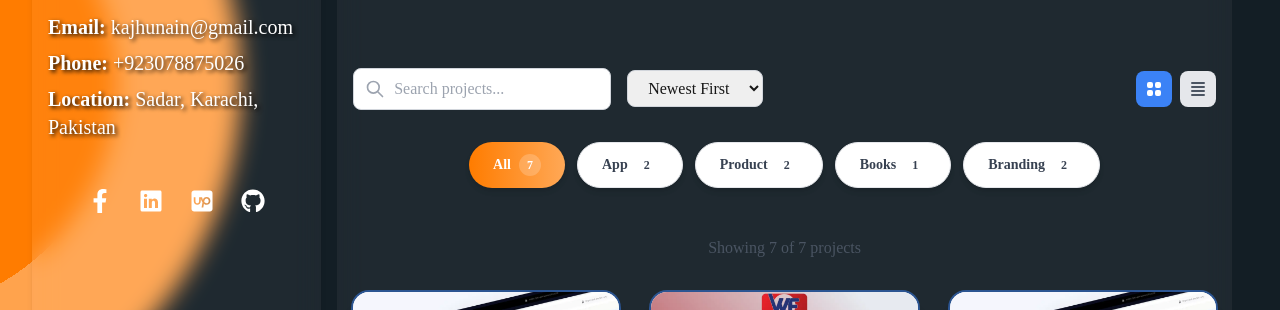
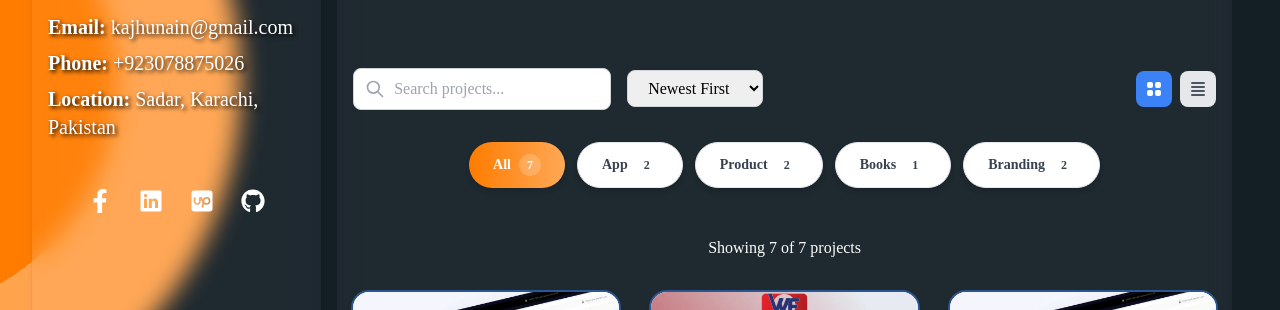
Before and after one commit to HunainAfzal-Dev/hunains-portfolio, a Next.js app: page /all-projects in a window 1280 px wide. Shown: the part 327-637 px from the top of the page. Built offline with nearby package versions, Linux system fonts and the light colour scheme.

Commit message:
`Update select and text elements in Projects component with new class names`

```diff
--- a/src/app/(client)/all-projects/page.tsx
+++ b/src/app/(client)/all-projects/page.tsx
@@ -265,7 +265,7 @@
               <select
                 value={sortBy}
                 onChange={(e) => setSortBy(e.target.value as any)}
-                className="px-4 py-2 border border-gray-300 rounded-lg focus:ring-2 focus:ring-blue-500 focus:border-transparent outline-none"
+                className="text-black px-4 py-2 border border-gray-300 rounded-lg focus:ring-2 focus:ring-blue-500 focus:border-transparent outline-none"
               >
                 <option value="newest">Newest First</option>
                 <option value="oldest">Oldest First</option>
@@ -328,7 +328,7 @@
         <motion.div
           initial={{ opacity: 0 }}
           animate={{ opacity: 1 }}
-          className="mb-8 text-center text-gray-600"
+          className="mb-8 text-center text-white"
         >
           Showing {filteredAndSortedItems.length} of {portfolioItems.length} projects
         </motion.div>
```
